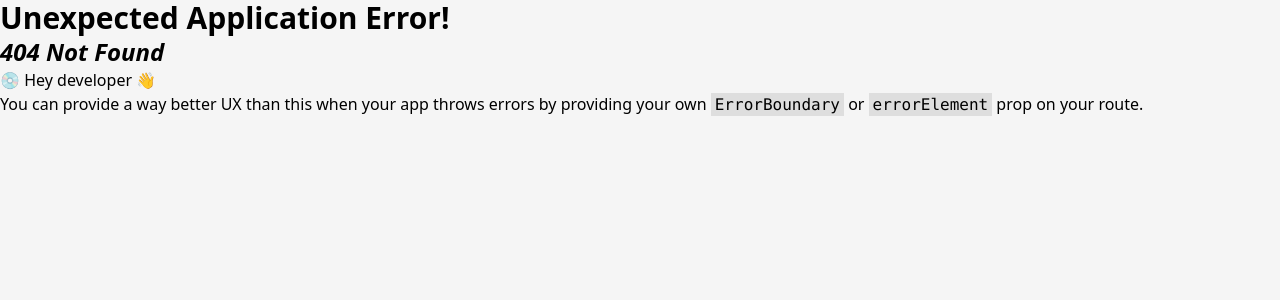
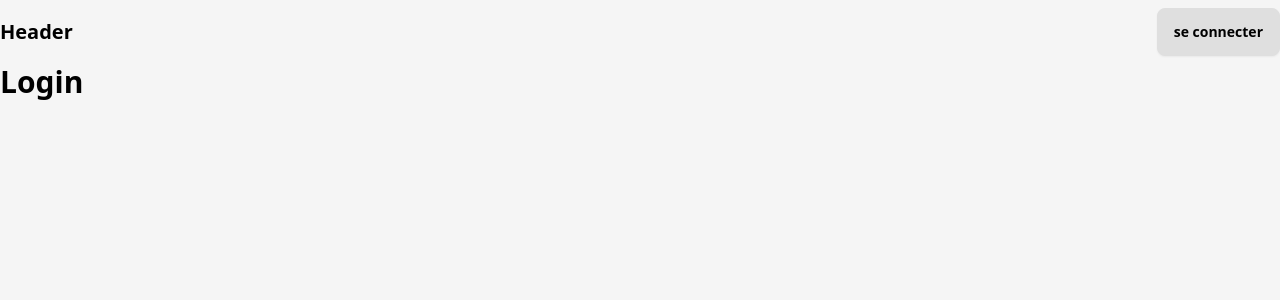
Before and after one commit to blardtony/pokemon-front, a React (Vite) app: page /login in a window 1280 px wide. Before the commit this address had no page. Shown: the top 300 px of the page. Built offline with nearby package versions, Linux system fonts and the light colour scheme.

Commit message:
:sparkles: Create Login page

```diff
--- /dev/null
+++ b/src/components/Login/Login.page.tsx
@@ -0,0 +1,9 @@
+const LoginPage = () => {
+	return (
+		<div>
+			<h2>Login</h2>
+		</div>
+	);
+};
+
+export default LoginPage;
--- a/src/components/layouts/MainLayout/Header/Header.tsx
+++ b/src/components/layouts/MainLayout/Header/Header.tsx
@@ -1,8 +1,15 @@
+import { Link } from 'react-router-dom';
+
 const Header = () => {
 	return (
 		<header>
 			<div className="container mx-auto px-4 md:px-0 h-16 flex items-center justify-between">
 				<div className="font-bold text-xl">Header</div>
+				<div>
+					<Link className="btn" to={'/login'}>
+						se connecter
+					</Link>
+				</div>
 			</div>
 		</header>
 	);
--- a/src/main.tsx
+++ b/src/main.tsx
@@ -3,6 +3,7 @@ import './index.css';
 import { createBrowserRouter, RouterProvider } from 'react-router-dom';
 import MainLayout from './components/layouts/MainLayout/MainLayout';
 import HomePage from './components/Home/Home.page';
+import LoginPage from './components/Login/Login.page';
 
 const router = createBrowserRouter([
 	{
@@ -13,6 +14,10 @@ const router = createBrowserRouter([
 				index: true,
 				element: <HomePage />,
 			},
+			{
+				path: 'login',
+				element: <LoginPage />,
+			},
 		],
 	},
 ]);
```
